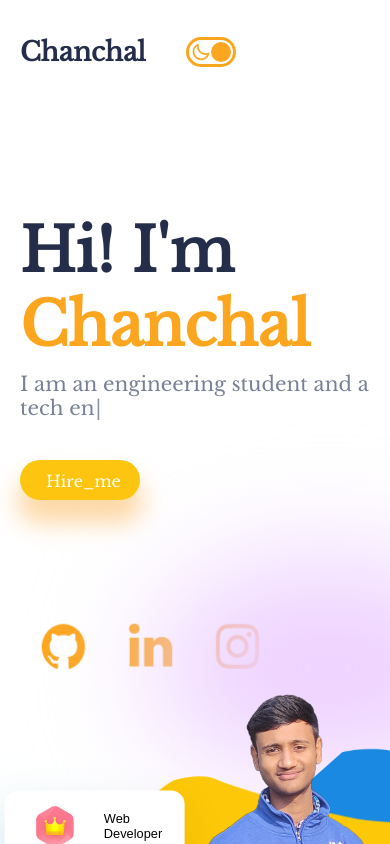
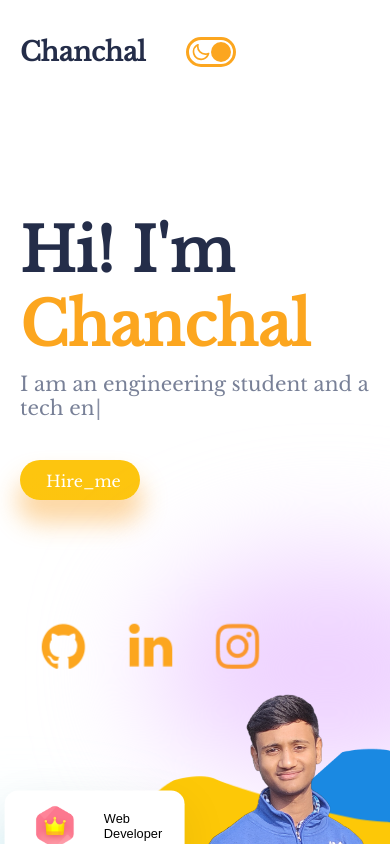
Before and after one commit to Chanchalcr/Portfolio, a React (Create React App) app: page / in a window 390 px wide. Shown: the top 844 px of the page. Built offline with nearby package versions, Linux system fonts and the light colour scheme.

Commit message:
fixed bugs

```diff
--- a/src/components/Intro/Intro.css
+++ b/src/components/Intro/Intro.css
@@ -131,7 +131,7 @@
         left: 2%;
         top: 4.5rem;
     }
-    /* .i-icons{
+    .i-icons{
         z-index: 3;
-    } */
+    }
 }
```
